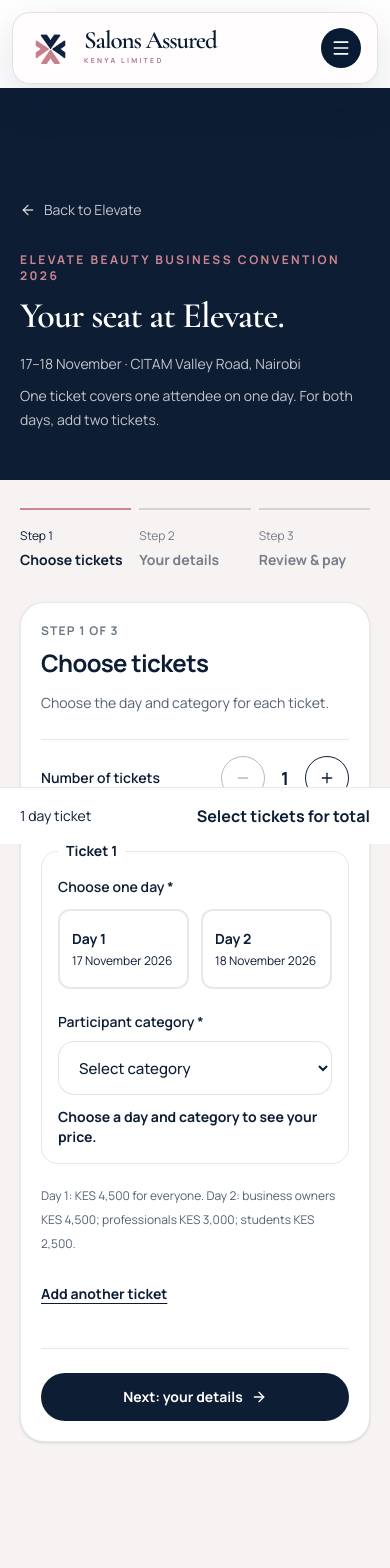
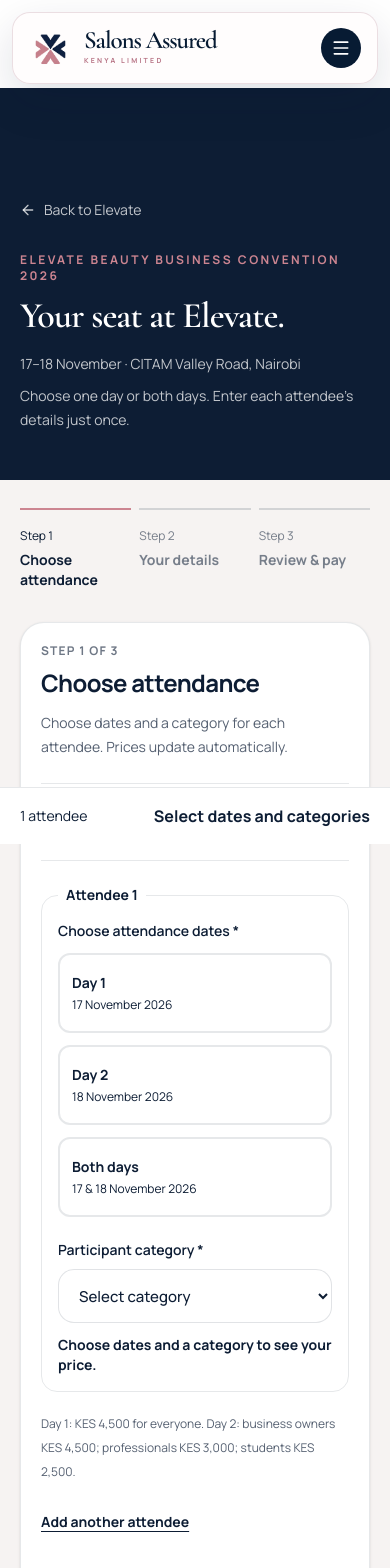
Before and after one commit to MarkMoses27/salons-assured-website, a Next.js app: page /register in a window 390 px wide. Shown: the top 1568 px of the page. Built offline with nearby package versions, Linux system fonts and the light colour scheme.

Commit message:
Offer both-day attendance with automatic category pricing

```diff
--- a/scripts/test-ebbc-registration.mjs
+++ b/scripts/test-ebbc-registration.mjs
@@ -201,7 +201,7 @@ assert.equal(
 
 const group = harness();
 group.choose("Day 1", "Stylist");
-group.click("Increase ticket quantity");
+group.click("Increase attendee quantity");
 // Select the second ticket's day directly; both tickets expose day buttons.
 group
   .nodes()
@@ -229,6 +229,77 @@ assert.equal(
   pricing.getEBBCOrderPricing(group.requests[0].body.attendees).totalAmountKes,
   7000,
 );
+// Both-day selection must price each date separately and collect details once.
+for (const category of pricing.EBBC2026.participantCategories) {
+  const both = harness();
+  both.click("Both days17 & 18 November 2026");
+  both.field("category-0", category);
+  const expected =
+    4500 + pricing.getEBBCTicketPriceKes(undefined, "2026-11-18", category);
+  assert.ok(
+    both
+      .nodes()
+      .some(
+        (n) =>
+          both.text(n) ===
+          `Attendance price: KES ${new Intl.NumberFormat("en-KE").format(expected)}`,
+      ),
+  );
+  // Changing the category must immediately update the price without losing dates.
+  both.field("category-0", "Beauty Student");
+  assert.ok(
+    both.nodes().some((n) => both.text(n) === "Attendance price: KES 7,000"),
+  );
+  both.field("category-0", category);
+  both.next();
+  assert.equal(
+    both
+      .nodes()
+      .filter((n) => n.type === "input" && n.props.id?.startsWith("attendee"))
+      .length,
+    5,
+  );
+  both.fill("attendee0", "Both Days Attendee", "both@example.com");
+  both.next();
+  assert.equal(both.requests.length, 0);
+  both.next();
+  await new Promise((resolve) => setImmediate(resolve));
+  const entries = both.requests[0].body.attendees;
+  assert.equal(entries.length, 2);
+  assert.equal(entries[0].eventDate, "2026-11-17");
+  assert.equal(entries[1].eventDate, "2026-11-18");
+  assert.equal(entries[0].fullName, entries[1].fullName);
+  assert.equal(entries[0].email, entries[1].email);
+  assert.equal(pricing.getEBBCOrderPricing(entries).totalAmountKes, expected);
+}
+
+const limit = harness();
+for (let index = 0; index < 5; index++)
+  limit.click("Increase attendee quantity");
+for (let index = 0; index < 6; index++) {
+  limit
+    .nodes()
+    .filter(
+      (n) =>
+        n.type === "button" &&
+        limit.text(n) === "Both days17 & 18 November 2026",
+    )
+    [index].props.onClick();
+  limit.render();
+  limit.field(`category-${index}`, "Beauty Student");
+}
+limit.next();
+assert.ok(
+  limit
+    .nodes()
+    .some(
+      (n) =>
+        n.props.role === "alert" &&
+        limit.text(n).includes("exceeds 10 day tickets"),
+    ),
+);
+assert.equal(limit.requests.length, 0);
+
 console.log(
   "Registration checks passed: step validation, no early orders, preserved details, optional payer, referral code, group totals and duplicate-submit guard.",
 );
--- a/src/app/ebbc2026/tickets/page.tsx
+++ b/src/app/ebbc2026/tickets/page.tsx
@@ -39,6 +39,7 @@ const EVENT_DAYS = [
     shortLabel: "Day 2",
     label: "18 November 2026",
   },
+  { value: "both", shortLabel: "Both days", label: "17 & 18 November 2026" },
 ] as const;
 
 type EventDate = (typeof EVENT_DAYS)[number]["value"];
@@ -151,6 +152,22 @@ function createBlankAttendee(): AttendeeDetails {
   };
 }
 
+// Keep one form entry per person; the existing API receives one ticket per day.
+function expandAttendees(attendees: AttendeeDetails[]) {
+  return attendees.flatMap((attendee) =>
+    attendee.eventDate === "both"
+      ? ["2026-11-17", "2026-11-18"].map((eventDate) => ({
+          ...attendee,
+          eventDate,
+        }))
+      : [{ ...attendee }],
+  );
+}
+
+function getAttendeePriceKes(attendee: AttendeeDetails) {
+  return getEBBCOrderPricing(expandAttendees([attendee])).totalAmountKes;
+}
+
 function cleanText(value: unknown) {
   if (typeof value !== "string") {
     return "";
@@ -164,6 +181,7 @@ function formatMoney(amount: number) {
 }
 
 function formatTicketDate(value: string) {
+  if (value === "both") return "Both days · 17 & 18 November 2026";
   if (value === "2026-11-17") {
     return "17 November 2026";
   }
@@ -313,7 +331,9 @@ export default function EBBC2026TicketsPage() {
 
   const quantity = attendees.length;
 
-  const { totalAmountKes: totalAmount } = getEBBCOrderPricing(attendees);
+  const dayTickets = expandAttendees(attendees);
+  const dayTicketCount = dayTickets.length;
+  const { totalAmountKes: totalAmount } = getEBBCOrderPricing(dayTickets);
 
   function updateBuyer(field: keyof BuyerDetails, value: string) {
     setBuyer((current) => ({
@@ -340,7 +360,7 @@ export default function EBBC2026TicketsPage() {
   }
 
   function increaseQuantity() {
-    if (attendees.length >= 10) {
+    if (dayTicketCount >= 10) {
       return;
     }
 
@@ -370,11 +390,13 @@ export default function EBBC2026TicketsPage() {
   }
 
   function validateTickets() {
+    if (dayTicketCount > 10)
+      return "This booking exceeds 10 day tickets. Reduce the number of attendees or make a separate booking for the remaining attendees.";
     for (let index = 0; index < attendees.length; index++) {
       if (!attendees[index].eventDate)
-        return `Choose a day for Ticket ${index + 1}.`;
+        return `Choose dates for Attendee ${index + 1}.`;
       if (!attendees[index].category)
-        return `Choose a category for Ticket ${index + 1}.`;
+        return `Choose a category for Attendee ${index + 1}.`;
     }
     return "";
   }
@@ -458,7 +480,7 @@ export default function EBBC2026TicketsPage() {
 
           referralCode: buyer.referralCode.trim().toUpperCase(),
 
-          attendees: attendees.map((attendee) => ({
+          attendees: dayTickets.map((attendee) => ({
             fullName: attendee.fullName.trim(),
 
             email: attendee.email.trim().toLowerCase(),
@@ -485,7 +507,11 @@ export default function EBBC2026TicketsPage() {
         );
       }
 
-      const order = normaliseCreatedOrder(responseData, quantity, totalAmount);
+      const order = normaliseCreatedOrder(
+        responseData,
+        dayTicketCount,
+        totalAmount,
+      );
 
       if (!order) {
         throw new Error(
@@ -933,8 +959,8 @@ export default function EBBC2026TicketsPage() {
 
                     <p className="mt-2 text-[13px] leading-6 text-[#0D1D34]/55">
                       Each QR admits one attendee on the event day printed on
-                      that ticket. Attending both convention days requires two
-                      tickets.
+                      that ticket. If you chose both days, we reserve a ticket
+                      for each date automatically.
                     </p>
                   </div>
                 </div>
@@ -946,7 +972,7 @@ export default function EBBC2026TicketsPage() {
     );
   }
 
-  const stepLabels = ["Choose tickets", "Your details", "Review & pay"];
+  const stepLabels = ["Choose attendance", "Your details", "Review & pay"];
   const allTicketsChosen = attendees.every(
     (attendee) => attendee.eventDate && attendee.category,
   );
@@ -1023,8 +1049,8 @@ export default function EBBC2026TicketsPage() {
             17–18 November · CITAM Valley Road, Nairobi
           </p>
           <p className="mt-2 text-sm leading-6 text-white/75">
-            One ticket covers one attendee on one day. For both days, add two
-            tickets.
+            Choose one day or both days. Enter each attendee’s details just
+            once.
           </p>
         </div>
       </header>
@@ -1075,16 +1101,17 @@ export default function EBBC2026TicketsPage() {
             {step === 1 ? (
               <div>
                 <p className="mt-3 text-sm leading-6 text-[#0D1D34]/70">
-                  Choose the day and category for each ticket.
+                  Choose dates and a category for each attendee. Prices update
+                  automatically.
                 </p>
                 <div className="mt-6 flex items-center justify-between border-y border-[#0D1D34]/10 py-4">
                   <span className="text-sm font-semibold">
-                    Number of tickets
+                    Number of attendees
                   </span>
                   <div className="flex items-center gap-4">
                     <button
                       type="button"
-                      aria-label="Decrease ticket quantity"
+                      aria-label="Decrease attendee quantity"
                       disabled={quantity === 1}
                       onClick={decreaseQuantity}
                       className="grid h-11 w-11 place-items-center rounded-full border disabled:opacity-30"
@@ -1096,8 +1123,8 @@ export default function EBBC2026TicketsPage() {
                     </span>
                     <button
                       type="button"
-                      aria-label="Increase ticket quantity"
-                      disabled={quantity === 10}
+                      aria-label="Increase attendee quantity"
+                      disabled={dayTicketCount >= 10}
                       onClick={increaseQuantity}
                       className="grid h-11 w-11 place-items-center rounded-full border disabled:opacity-30"
                     >
@@ -1111,18 +1138,18 @@ export default function EBBC2026TicketsPage() {
                     className="mt-6 rounded-2xl border border-[#0D1D34]/10 p-4 sm:p-5"
                   >
                     <legend className="px-2 text-sm font-bold">
-                      Ticket {index + 1}
+                      Attendee {index + 1}
                     </legend>
                     <p
                       id={`day-label-${index}`}
                       className="text-sm font-semibold"
                     >
-                      Choose one day *
+                      Choose attendance dates *
                     </p>
                     <div
                       role="group"
                       aria-labelledby={`day-label-${index}`}
-                      className="mt-3 grid grid-cols-2 gap-3"
+                      className="mt-3 grid grid-cols-1 gap-3 sm:grid-cols-3"
                     >
                       {EVENT_DAYS.map((day) => (
                         <button
@@ -1166,25 +1193,25 @@ export default function EBBC2026TicketsPage() {
                     </label>
                     <p className="mt-3 text-sm font-bold" aria-live="polite">
                       {attendee.eventDate && attendee.category
-                        ? `Ticket price: KES ${formatMoney(getEBBCTicketPriceKes(undefined, attendee.eventDate, attendee.category))}`
-                        : "Choose a day and category to see your price."}
+                        ? `Attendance price: KES ${formatMoney(getAttendeePriceKes(attendee))}`
+                        : "Choose dates and a category to see your price."}
                     </p>
                   </fieldset>
                 ))}
                 <p className="mt-5 text-xs leading-6 text-[#0D1D34]/70">
                   {EBBC2026.ticket.pricingSummary}
                 </p>
-                {quantity < 10 ? (
+                {dayTicketCount < 10 ? (
                   <button
                     type="button"
                     onClick={increaseQuantity}
                     className="mt-4 min-h-11 text-sm font-bold underline underline-offset-4"
                   >
-                    Add another ticket
+                    Add another attendee
                   </button>
                 ) : (
                   <p className="mt-4 text-sm">
-                    Maximum 10 tickets per booking.
+                    Maximum 10 day tickets per booking.
                   </p>
                 )}
               </div>
@@ -1288,14 +1315,7 @@ export default function EBBC2026TicketsPage() {
                       <div className="flex justify-between gap-3">
                         <p className="font-bold">{attendee.fullName}</p>
                         <p className="shrink-0 text-sm font-bold">
-                          KES{" "}
-                          {formatMoney(
-                            getEBBCTicketPriceKes(
-                              undefined,
-                              attendee.eventDate,
-                              attendee.category,
-                            ),
-                          )}
+                          KES {formatMoney(getAttendeePriceKes(attendee))}
                         </p>
                       </div>
                       <p className="mt-2 text-sm">
@@ -1366,11 +1386,11 @@ export default function EBBC2026TicketsPage() {
               Your booking
             </p>
             <p className="mt-3 text-xl font-semibold">
-              {quantity} day ticket{quantity > 1 ? "s" : ""}
+              {quantity} attendee{quantity > 1 ? "s" : ""}
             </p>
             <p className="mt-3 text-sm leading-6 text-white/75">
-              One attendee. One selected day. Add another ticket to attend both
-              dates.
+              Choose one day or both days for each attendee. Both-day bookings
+              include a ticket for each date.
             </p>
             <div
               className="mt-6 border-t border-white/20 pt-5"
@@ -1379,7 +1399,7 @@ export default function EBBC2026TicketsPage() {
               <p className="text-sm">
                 {allTicketsChosen
                   ? "Order total"
-                  : "Choose all tickets for your total"}
+                  : "Choose dates and categories for your total"}
               </p>
               <p className="mt-2 text-3xl font-bold">
                 {allTicketsChosen ? `KES ${formatMoney(totalAmount)}` : "—"}
@@ -1398,12 +1418,12 @@ export default function EBBC2026TicketsPage() {
       >
         <div className="mx-auto flex max-w-[980px] items-center justify-between gap-3">
           <span className="text-sm">
-            {quantity} day ticket{quantity > 1 ? "s" : ""}
+            {quantity} attendee{quantity > 1 ? "s" : ""}
           </span>
           <strong>
             {allTicketsChosen
               ? `KES ${formatMoney(totalAmount)}`
-              : "Select tickets for total"}
+              : "Select dates and categories"}
           </strong>
         </div>
       </div>
```
